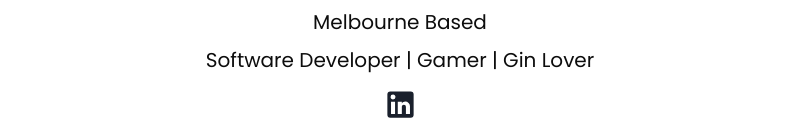
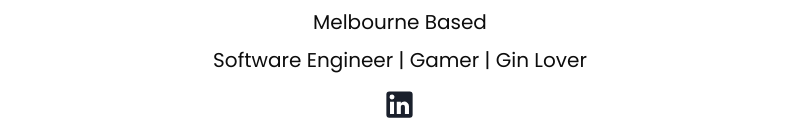
Before and after one commit to neiljoaquin/resume-web-app, a Next.js app: page / in a window 1280 px wide. Shown: the part 405-540 px from the top of the page, without its empty margins (240-1039 px from the left). Built offline with nearby package versions, Linux system fonts and the light colour scheme.

Commit message:
Update index.tsx

```diff
--- a/pages/index.tsx
+++ b/pages/index.tsx
@@ -18,7 +18,7 @@ const Home: NextPage = () => {
             </Heading>
             <Text fontSize={{ base: "sm", md: "xl" }}>Melbourne Based</Text>
             <Text fontSize={{ base: "sm", md: "xl" }} pb={1}>
-              Software Developer | Gamer | Gin Lover
+              Software Engineer | Gamer | Gin Lover
             </Text>
             <a
               target="_blank"
```
